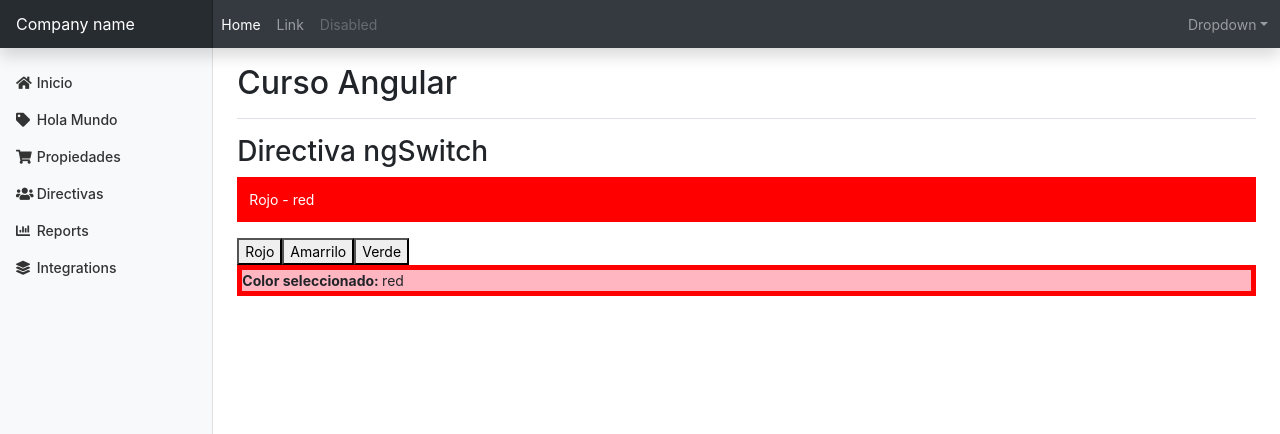
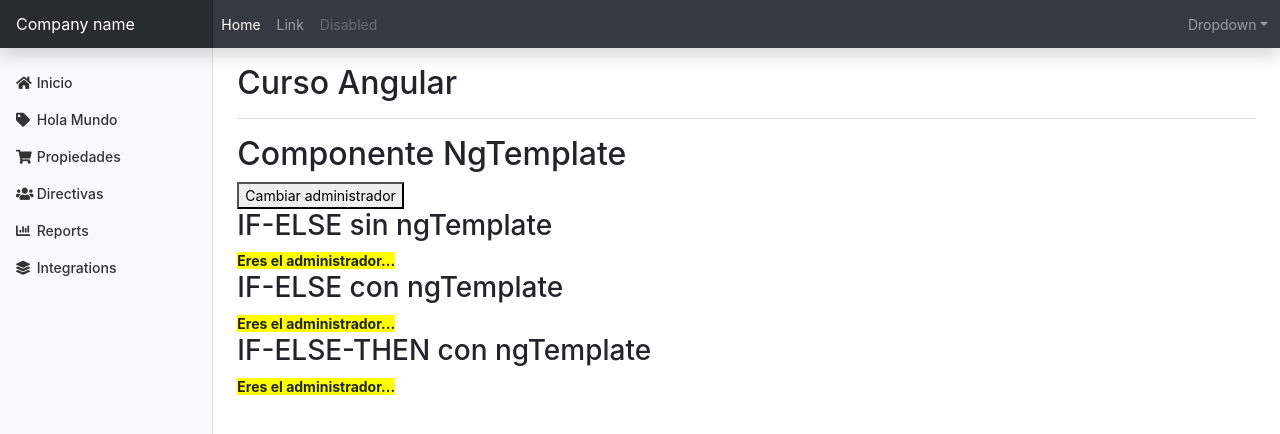
Before and after one commit to HugoMontes/cursoangular, an Angular app: page /plantilla in a window 1280 px wide. Shown: the top 434 px of the page. Built offline with nearby package versions, Linux system fonts and the light colour scheme.

Commit message:
Plantillas ngtemplate

```diff
--- a/src/app/app-routing.module.ts
+++ b/src/app/app-routing.module.ts
@@ -15,6 +15,8 @@ import { ParametrosComponent } from './parametros/parametros.component';
 import { ProductoComponent } from './producto/producto.component';
 // Importar el componente Filtros
 import { FiltrosComponent } from './filtros/filtros.component';
+// Importar el componente Plantilaa
+import { PlantillaComponent } from './plantilla/plantilla.component';
 
 // Definir una constante que contiene un array de objetos json con
 // las rutas asociadas a un componente
@@ -33,6 +35,8 @@ const appRoutes: Routes = [
   {path: 'producto', component: ProductoComponent},
   // Definir una ruta para filtro
   {path: 'filtros', component: FiltrosComponent},
+  // Definir una nueva ruta
+  {path: 'plantilla', component: PlantillaComponent},
   // Definir la ruta para el error 404
   {path: '**', component: EstiloComponent},
 ];
--- a/src/app/app.module.ts
+++ b/src/app/app.module.ts
@@ -20,6 +20,7 @@ import { HeaderComponent } from './template/header/header.component';
 import { NavigationComponent } from './template/navigation/navigation.component';
 import { ProductoComponent } from './producto/producto.component';
 import { FiltrosComponent } from './filtros/filtros.component';
+import { PlantillaComponent } from './plantilla/plantilla.component';
 
 @NgModule({
   declarations: [
@@ -36,7 +37,8 @@ import { FiltrosComponent } from './filtros/filtros.component';
     ProductoComponent,
     FiltrosComponent,
     // Cargar el conversor Pipe
-    CalculadoraPipe
+    CalculadoraPipe,
+    PlantillaComponent
   ],
   // Cargar el modulo para lanzar las rutas
   imports: [
--- /dev/null
+++ b/src/app/plantilla/plantilla.component.html
@@ -0,0 +1,32 @@
+<h2> {{title}} </h2>
+<!-- Boton que cambia el estado administrador -->
+<button (click)="cambiar()">Cambiar administrador</button>
+
+<h3>IF-ELSE sin ngTemplate</h3>
+<div *ngIf="administrador">
+  <strong style="background:yellow;">Eres el administrador...</strong>
+</div>
+<div *ngIf="!administrador">
+  <strong style="background:red;">NO eres el administrador...</strong>
+</div>
+
+<h3>IF-ELSE con ngTemplate</h3>
+<!-- En caso que no sea Administrador llamar a noAdmin-->
+<div *ngIf="administrador; else noAdmin">
+  <!-- Codigo en caso que sea administrador -->
+  <strong style="background:yellow;">Eres el administrador...</strong>
+</div>
+<!-- Definir un template con la directiva ng-template y nombre noAdmin -->
+<ng-template #noAdmin>
+  <!-- Codigo en caso que NO sea administrador -->
+  <strong style="background:red;">NO eres el administrador...</strong>
+</ng-template>
+
+<h3>IF-ELSE-THEN con ngTemplate</h3>
+<!-- Si es administrador carga template admin en otro caso carga noAdmin -->
+<div *ngIf="administrador; then admin else noAdmin"></div>
+<!-- Definir una template con la directiva ng-template con nombre admin -->
+<ng-template #admin>
+  <!-- Codigo en caso que sea administrador -->
+  <strong style="background:yellow;">Eres el administrador...</strong>
+</ng-template>
--- /dev/null
+++ b/src/app/plantilla/plantilla.component.ts
@@ -0,0 +1,23 @@
+import { Component, OnInit } from '@angular/core';
+
+@Component({
+  selector: 'app-plantilla',
+  templateUrl: './plantilla.component.html',
+  styleUrls: ['./plantilla.component.css']
+})
+export class PlantillaComponent implements OnInit {
+  // Definir las propiedades/atributos
+  public title;
+  public administrador;
+  // Definir el constructor
+  constructor() {
+    this.title='Componente NgTemplate';
+    this.administrador=true;
+  }
+  ngOnInit(): void {
+  }
+  // Definir metodo para cambiar de estado
+  cambiar(): void{
+    this.administrador=!this.administrador;
+  }
+}
```
Also changed, not shown: src/app/plantilla/plantilla.component.css (added), 1 other file (tests, documents, lock files or other folders).
